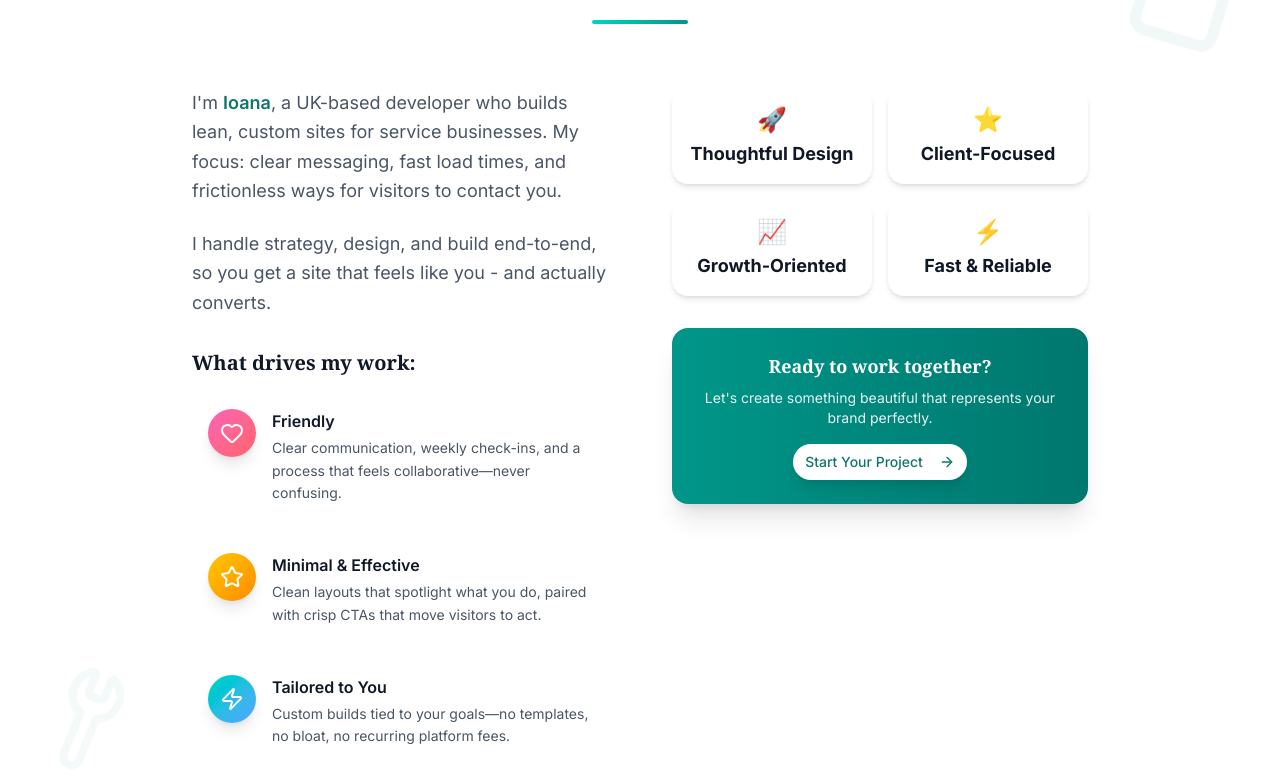
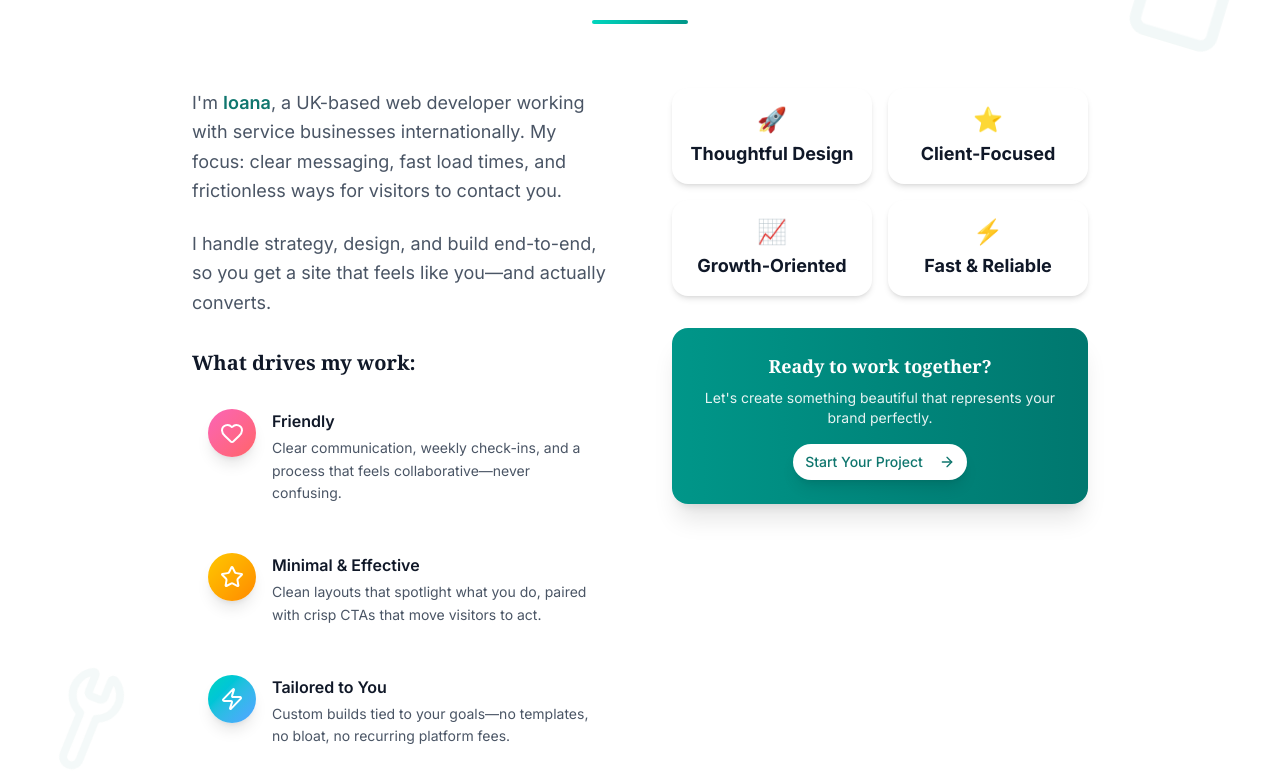
Before and after one commit to ioanap98/epitomeandco, a Next.js app: page / in a window 1280 px wide. Shown: the part 924-1706 px from the top of the page. Built offline with nearby package versions, Linux system fonts and the light colour scheme; a web font is replaced by a local one.

Commit message:
Fixed 14

```diff
--- a/app/page.tsx
+++ b/app/page.tsx
@@ -359,10 +359,10 @@ const [emailCopied, setEmailCopied] = React.useState(false);
                 className="space-y-6"
               >
                 <motion.p variants={itemVariants} className="text-lg text-gray-600 leading-relaxed">
-                  I&apos;m <span className="font-semibold text-teal-700">Ioana</span>, a UK-based developer who builds lean, custom sites for service businesses. My focus: clear messaging, fast load times, and frictionless ways for visitors to contact you.
+                  I&apos;m <span className="font-semibold text-teal-700">Ioana</span>, a UK-based web developer working with service businesses internationally. My focus: clear messaging, fast load times, and frictionless ways for visitors to contact you.
                 </motion.p>
                 <motion.p variants={itemVariants} className="text-lg text-gray-600 leading-relaxed">
-                  I handle strategy, design, and build end-to-end, so you get a site that feels like you - and actually converts.
+                  I handle strategy, design, and build end-to-end, so you get a site that feels like you—and actually converts.
                 </motion.p>
               </motion.div>
 
```
